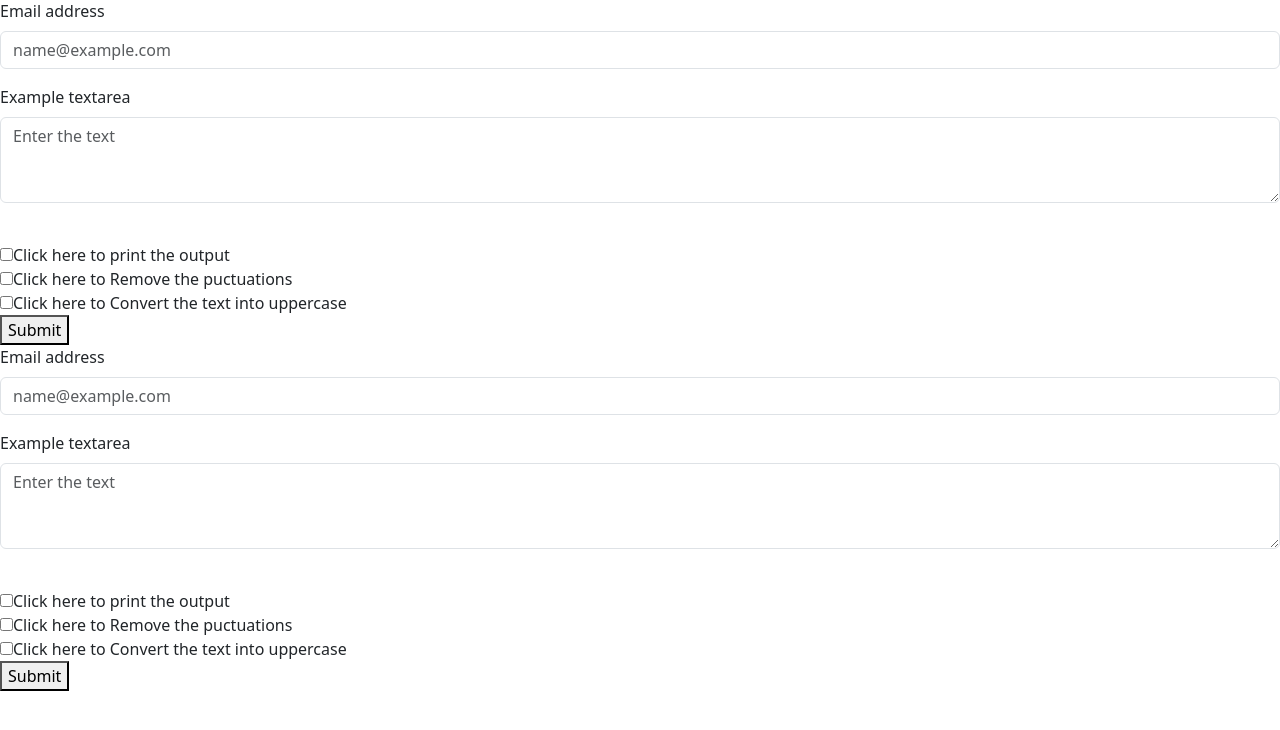
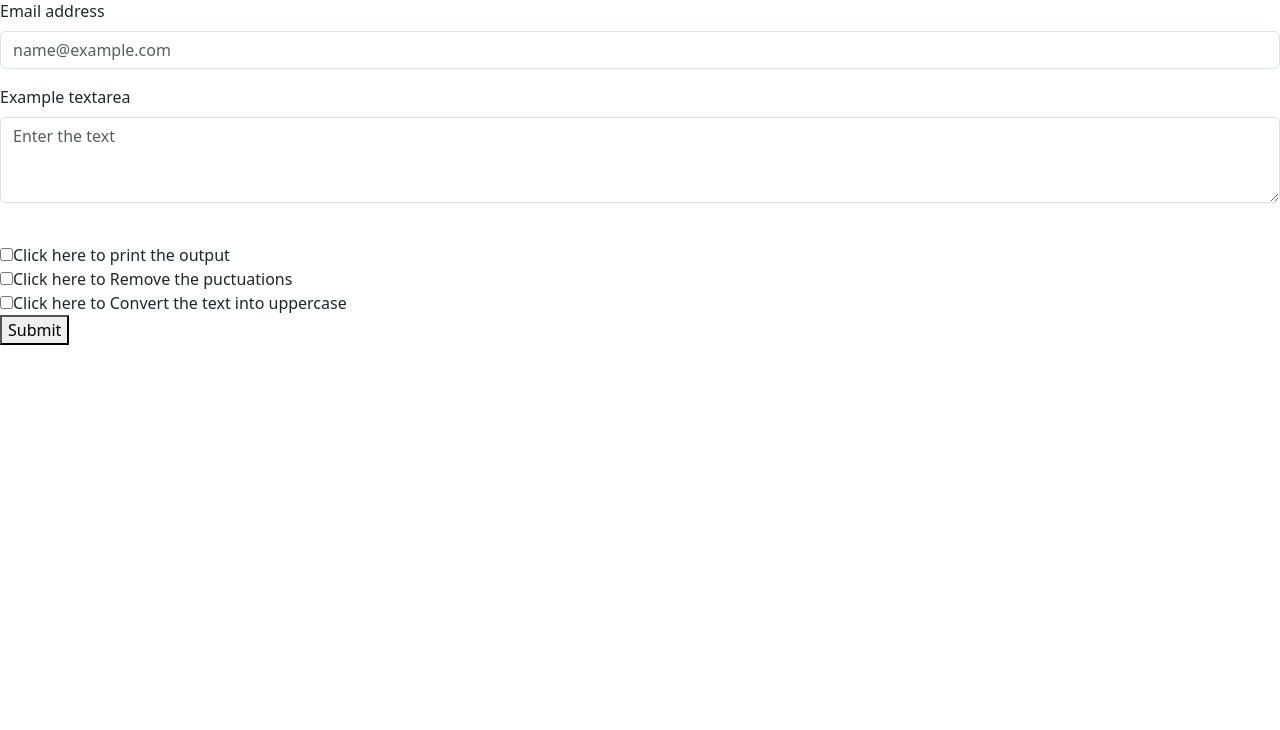
Before and after one commit to 8844sachin/django_learning, a Django app: page /navbar/ in a window 1280 px wide. Shown: the part 57-787 px from the top of the page. Run offline with Django 5.2, Linux system fonts and the light colour scheme.

Commit message:
revert the double check

```diff
--- a/templates/index1.html
+++ b/templates/index1.html
@@ -66,20 +66,7 @@
     <input type="checkbox" name="uppercase">Click here to Convert the text into uppercase<br>
     <button type="submit">Submit</button>
   </form>
-  <form action="/textcheck" method="get">
-    <div class="mb-3">
-        <label for="exampleFormControlInput1" class="form-label">Email address</label>
-        <input type="email" class="form-control" id="exampleFormControlInput1" placeholder="name@example.com">
-      </div>
-      <div class="mb-3">
-        <label for="exampleFormControlTextarea1" class="form-label">Example textarea</label>
-        <textarea placeholder="Enter the text" class="form-control" id="exampleFormControlTextarea1" name="textcheck1" rows="3"></textarea>
-      </div><br>
-    <input type="checkbox" name="textcheck">Click here to print the output<br>
-    <input type="checkbox" name="removepunc">Click here to Remove the puctuations<br>
-    <input type="checkbox" name="uppercase">Click here to Convert the text into uppercase<br>
-    <button type="submit">Submit</button>
-  </form>
+
   <!-- ✅ Bootstrap JS (for toggle functionality) -->
   <script src="https://cdn.jsdelivr.net/npm/bootstrap@5.3.3/dist/js/bootstrap.bundle.min.js"></script>
 </body>
```
